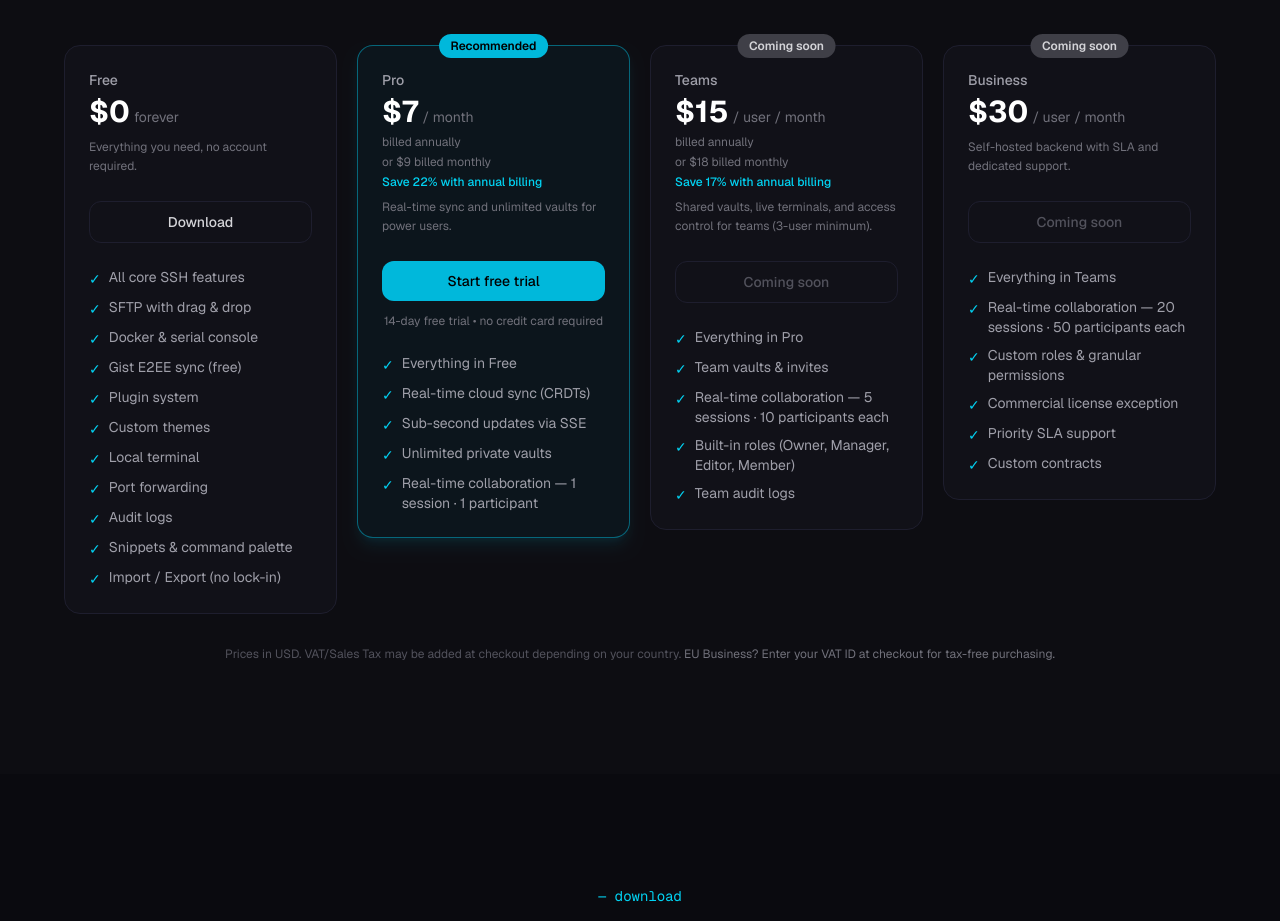
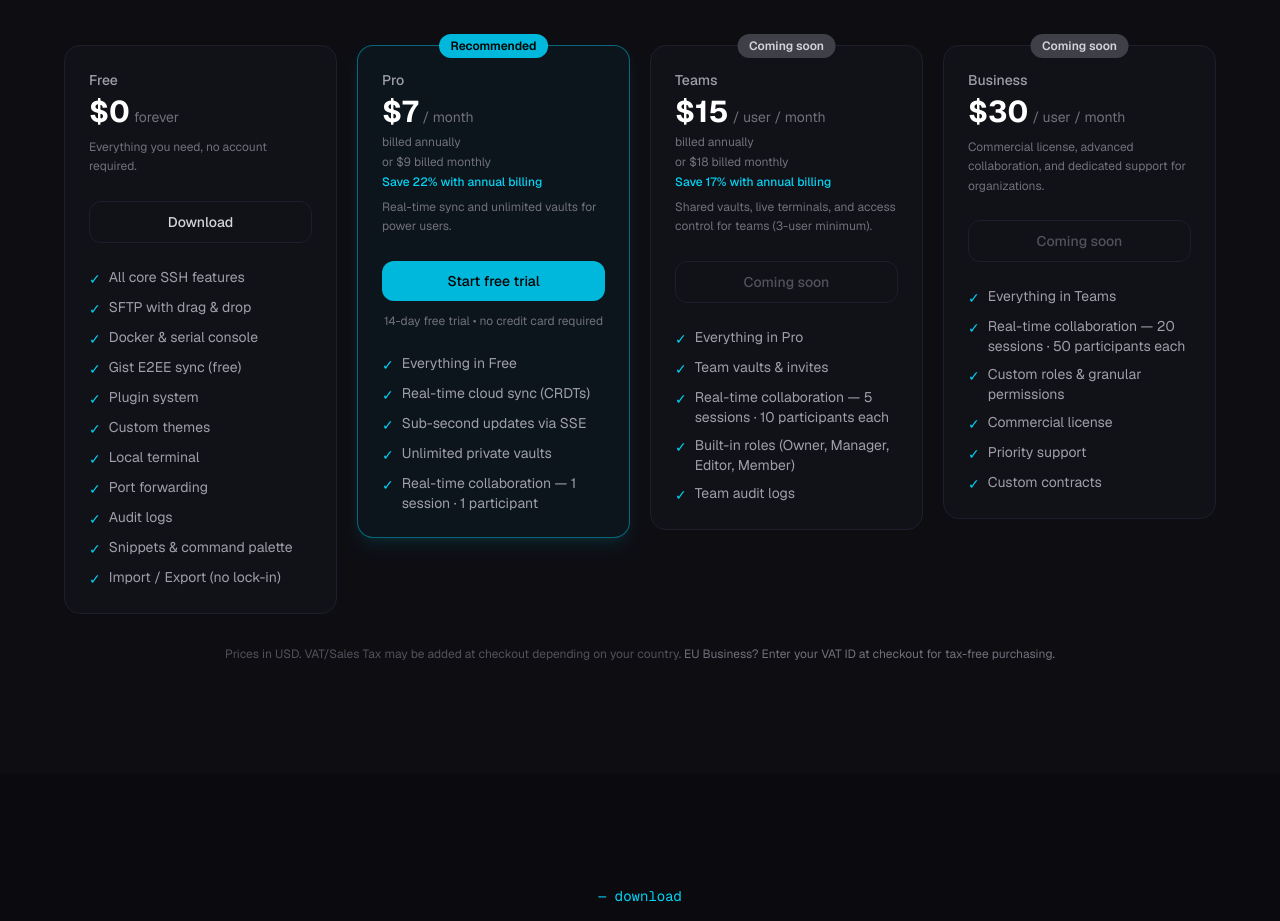
Before and after one commit to VoltiusApp/web, a Next.js app in the folder landing/: page / in a window 1280 px wide. Shown: the part 2760-3681 px from the top of the page. Built offline with nearby package versions, Linux system fonts and the light colour scheme; no server answers.

Commit message:
tier adjustment

```diff
--- a/landing/app/components/Pricing.tsx
+++ b/landing/app/components/Pricing.tsx
@@ -69,7 +69,7 @@ const plans = [
     name: "Business",
     price: "$30",
     period: "/ user / month",
-    desc: "Self-hosted backend with SLA and dedicated support.",
+    desc: "Commercial license, advanced collaboration, and dedicated support for organizations.",
     highlight: false,
     comingSoon: true,
     cta: "Coming soon",
@@ -78,8 +78,8 @@ const plans = [
       "Everything in Teams",
       "Real-time collaboration — 20 sessions · 50 participants each",
       "Custom roles & granular permissions",
-      "Commercial license exception",
-      "Priority SLA support",
+      "Commercial license",
+      "Priority support",
       "Custom contracts",
     ],
   },
```
